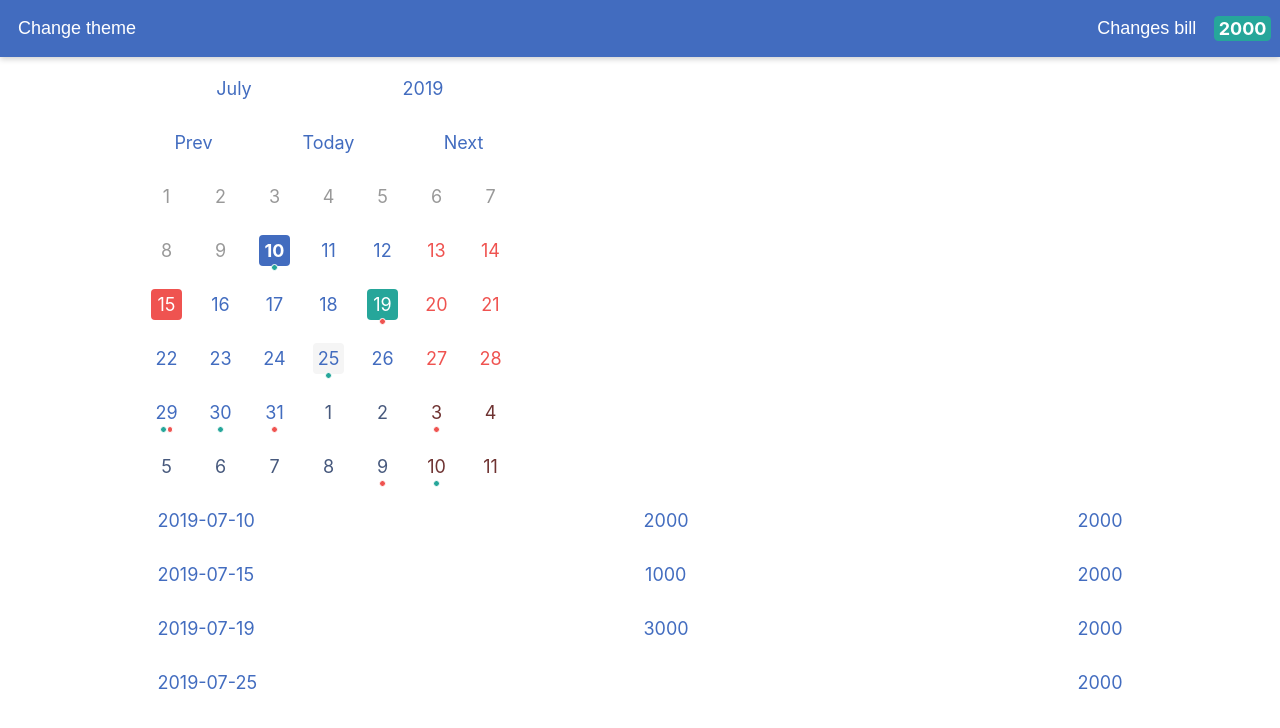
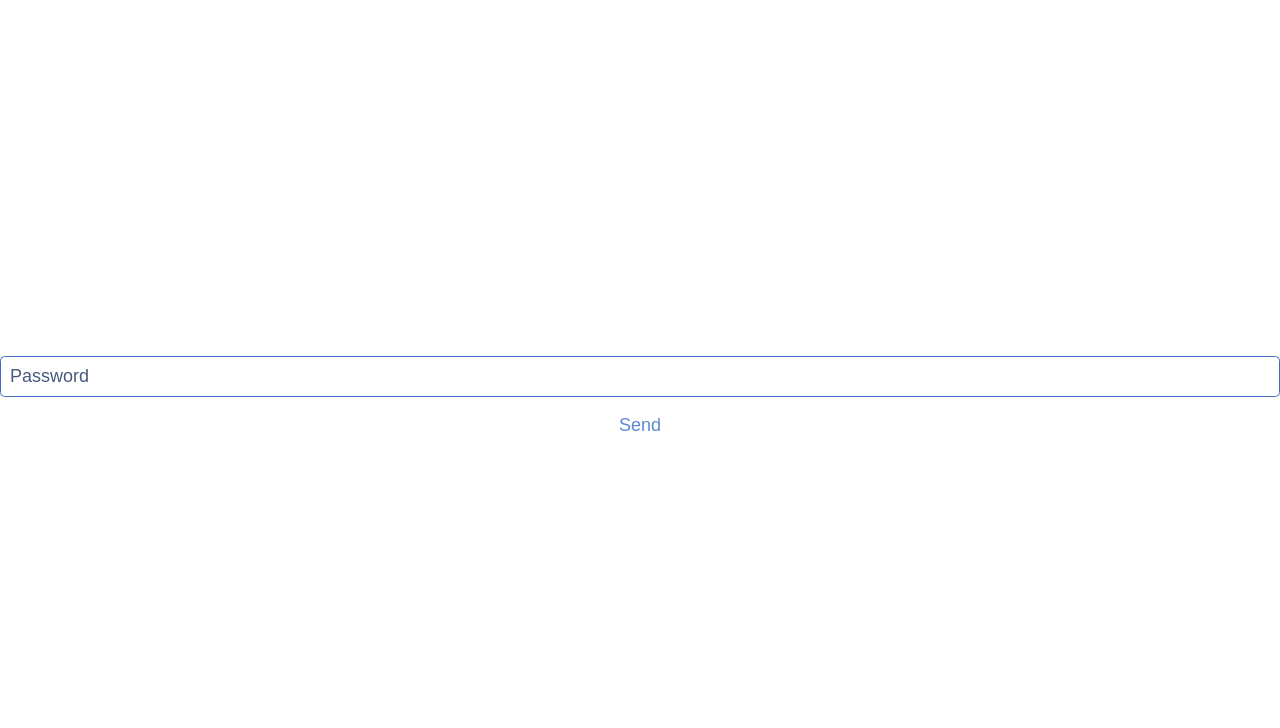
Before and after one commit to EvgenyiFedotov/my-calendar-bill, a React (Create React App) app: page / in a window 1280 px wide. Shown: the top 728 px of the page. Built offline with nearby package versions, Linux system fonts and the light colour scheme.

Commit message:
add `UserContext`

```diff
--- a/src/App.js
+++ b/src/App.js
@@ -1,5 +1,6 @@
 import React from 'react';
 
+import UserContext from 'components/subjects/contexts/User';
 import AppContext from 'components/subjects/contexts/App';
 import AppStyled from 'components/core/styled/App';
 import AppContent from 'components/subjects/AppContent';
@@ -8,11 +9,13 @@ import './crypto2';
 
 function App() {
   return (
-    <AppContext>
-      <AppStyled>
-        <AppContent />
-      </AppStyled>
-    </AppContext>
+    <UserContext>
+      <AppContext>
+        <AppStyled>
+          <AppContent />
+        </AppStyled>
+      </AppContext>
+    </UserContext>
   );
 }
 
--- /dev/null
+++ b/src/components/subjects/AppContent/Auth/index.jsx
@@ -0,0 +1,29 @@
+import * as React from 'react';
+import sha3 from 'crypto-js/sha3';
+
+import Column from 'components/core/styled/Column';
+import InputText from 'components/core/styled/InputText';
+import Button from 'components/core/styled/Button';
+import useField from 'hooks/use-field';
+import UserContext from 'components/subjects/contexts/User/context';
+
+const Auth = () => {
+  const {
+    key: [, setKey],
+  } = React.useContext(UserContext);
+
+  const [passRef, pass] = useField();
+  const send = React.useCallback(() => {
+    const passValue = pass.getValue();
+    if (passValue) setKey(sha3(passValue));
+  }, [pass, setKey]);
+
+  return (
+    <Column justifyContent="center" alignItems="center" style={{ height: '100vh' }}>
+      <InputText placeholder="Password" ref={passRef} />
+      <Button onClick={send}>Send</Button>
+    </Column>
+  );
+};
+
+export default Auth;
--- a/src/components/subjects/AppContent/index.jsx
+++ b/src/components/subjects/AppContent/index.jsx
@@ -4,13 +4,23 @@ import List from 'components/core/List';
 import AppContext from 'components/subjects/contexts/App/context';
 import Column from 'components/core/styled/Column';
 import Row from 'components/core/styled/Row';
-import useSelectedDate from 'hooks/use-selected-date';
+import AppGlobalStyled from 'components/core/styled/AppGlobal';
+import Branch from 'components/core/Branch';
+import UserContext from 'components/subjects/contexts/User/context';
+import Auth from 'components/subjects/AppContent/Auth';
 
 import Calendar from './Calendar';
 import TopToolbar from './TopTollbar';
 
 const AppContent = () => {
-  const { checkList, stepperDate } = React.useContext(AppContext);
+  const {
+    checkList,
+    stepperDate,
+    theme: [theme],
+  } = React.useContext(AppContext);
+  const {
+    key: [key],
+  } = React.useContext(UserContext);
 
   /**
    * Render item check list
@@ -26,7 +36,17 @@ const AppContent = () => {
     [],
   );
 
+  console.log('key', key);
+
   return (
+    <>
+      <AppGlobalStyled theme={theme} />
+
+      <Branch value={!key}>
+        <Auth />
+      </Branch>
+
+      <Branch value={key}>
         <Column>
           <TopToolbar />
 
@@ -65,6 +85,8 @@ const AppContent = () => {
             </Row>
           </Row>
         </Column>
+      </Branch>
+    </>
   );
 };
 
--- a/src/components/subjects/contexts/App/index.jsx
+++ b/src/components/subjects/contexts/App/index.jsx
@@ -1,6 +1,5 @@
 import * as React from 'react';
 
-import AppGlobalStyled from 'components/core/styled/AppGlobal';
 import useDate from 'hooks/use-date';
 
 import Context from './context';
@@ -18,7 +17,6 @@ const App = ({ children }) => {
 
   return (
     <Context.Provider value={{ date, stepperDate, changesBill, checkList, theme }}>
-      <AppGlobalStyled theme={theme[0]} />
       {children}
     </Context.Provider>
   );
--- /dev/null
+++ b/src/components/subjects/contexts/User/context.js
@@ -0,0 +1,3 @@
+import * as React from 'react';
+
+export default React.createContext({});
--- /dev/null
+++ b/src/components/subjects/contexts/User/index.jsx
@@ -0,0 +1,21 @@
+import * as React from 'react';
+
+import Context from './context';
+
+const user = JSON.parse(sessionStorage.getItem('USER')) || {};
+
+const User = ({ children }) => {
+  const [key, setKey] = React.useState(user.key);
+  const setKeySS = React.useCallback(
+    key => {
+      user.key = key;
+      sessionStorage.setItem('USER', JSON.stringify(user));
+      setKey(key);
+    },
+    [setKey],
+  );
+
+  return <Context.Provider value={{ key: [key, setKeySS] }}>{children}</Context.Provider>;
+};
+
+export default User;
```
Lines whose indentation alone changed are shown as unchanged.
